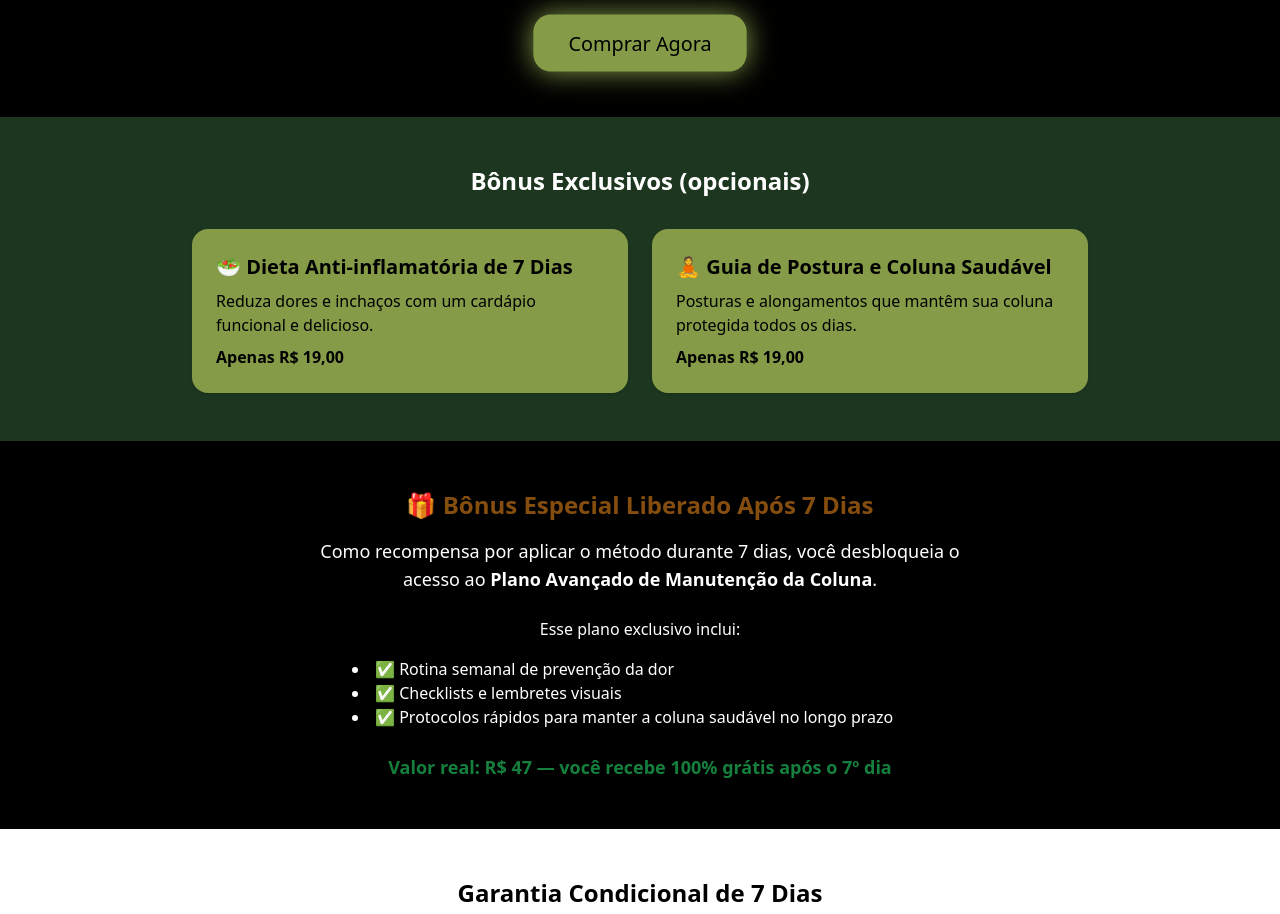
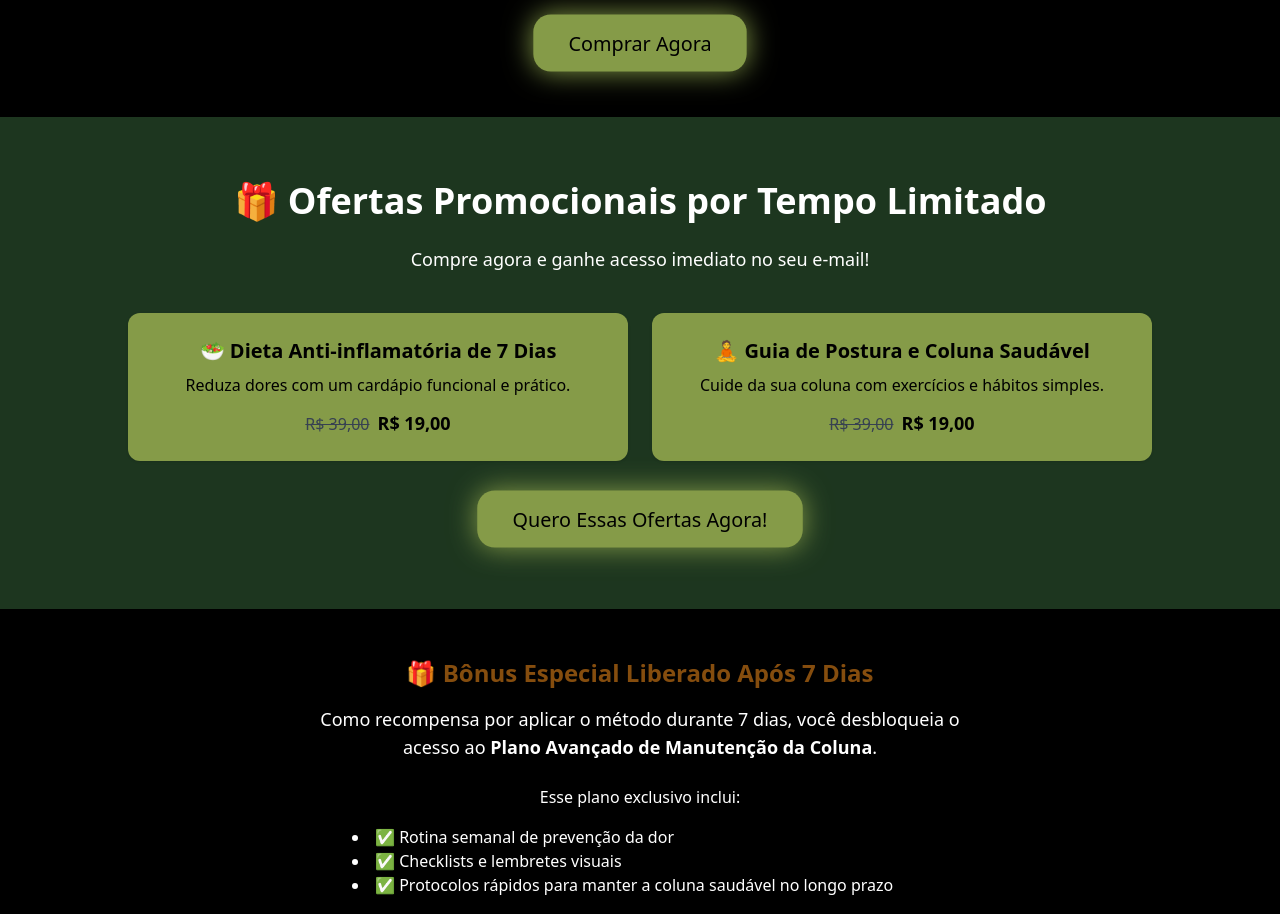
Before and after one commit to squad-member/site-dor-nas-costas, a React (Vite) app: page / in a window 1280 px wide. Shown: the part 3029-3943 px from the top of the page. Built offline with nearby package versions, Linux system fonts and the light colour scheme.

Commit message:
link hotmart adicionado

```diff
--- a/src/App.jsx
+++ b/src/App.jsx
@@ -203,22 +203,35 @@ animation: pulse-heart 1.2s infinite;
 }
 `}</style>
 
-      {/* Bloco 5 - Bônus */}
-      <section className="bg-[#1D361F] py-12 px-6">
-        <h2 className="text-2xl font-bold text-center mb-8 text-white">Bônus Exclusivos (opcionais)</h2>
-        <div className="max-w-4xl mx-auto grid grid-cols-1 md:grid-cols-2 gap-6">
-          <div className="bg-[#859B48] text-black p-6 rounded-2xl shadow">
-            <h3 className="font-semibold text-xl mb-2">🥗 Dieta Anti-inflamatória de 7 Dias</h3>
-            <p className="mb-2">Reduza dores e inchaços com um cardápio funcional e delicioso.</p>
-            <p className="text-black font-bold">Apenas R$ 19,00</p>
-          </div>
-          <div className="bg-[#859B48] text-black p-6 rounded-2xl shadow">
-            <h3 className="font-semibold text-xl mb-2">🧘 Guia de Postura e Coluna Saudável</h3>
-            <p className="mb-2">Posturas e alongamentos que mantêm sua coluna protegida todos os dias.</p>
-            <p className="text-black font-bold">Apenas R$ 19,00</p>
-          </div>
-        </div>
-      </section>
+      {/* Seção - Ofertas Promocionais */}
+<section className="bg-[#1D361F] text-white py-16 px-6 text-center">
+  <h2 className="text-3xl md:text-4xl font-extrabold mb-6">🎁 Ofertas Promocionais por Tempo Limitado</h2>
+  <p className="text-lg max-w-3xl mx-auto mb-10">Compre agora e ganhe acesso imediato no seu e-mail!</p>
+  <div className="grid grid-cols-1 md:grid-cols-2 gap-6 max-w-5xl mx-auto mb-8">
+    <div className="bg-[#859B48] text-black p-6 rounded-xl shadow">
+      <h3 className="text-xl font-bold mb-2">🥗 Dieta Anti-inflamatória de 7 Dias</h3>
+      <p>Reduza dores com um cardápio funcional e prático.</p>
+      <p className="mt-3">
+        <span className="line-through mr-2 text-gray-700">R$ 39,00</span>
+        <span className="text-lg font-bold">R$ 19,00</span>
+      </p>
+    </div>
+    <div className="bg-[#859B48] text-black p-6 rounded-xl shadow">
+      <h3 className="text-xl font-bold mb-2">🧘 Guia de Postura e Coluna Saudável</h3>
+      <p>Cuide da sua coluna com exercícios e hábitos simples.</p>
+      <p className="mt-3">
+        <span className="line-through mr-2 text-gray-700">R$ 39,00</span>
+        <span className="text-lg font-bold">R$ 19,00</span>
+      </p>
+    </div>
+  </div>
+  <a href="#comprar" rel="noopener noreferrer">
+    <button className="bg-[#859B48] text-black px-8 py-3 rounded-2xl text-lg shadow hover:bg-white animate-pulse-heart">
+      Quero Essas Ofertas Agora!
+    </button>
+  </a>
+</section>
+
 
 
 
```
